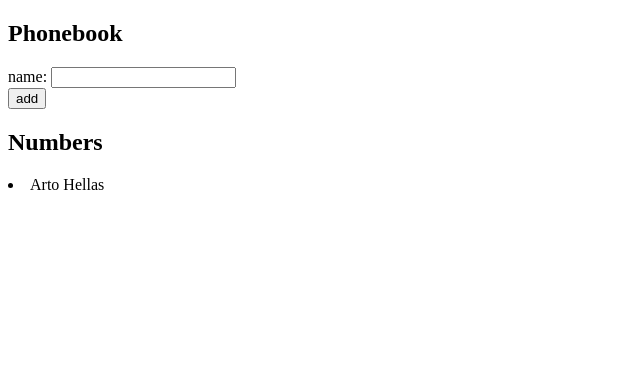
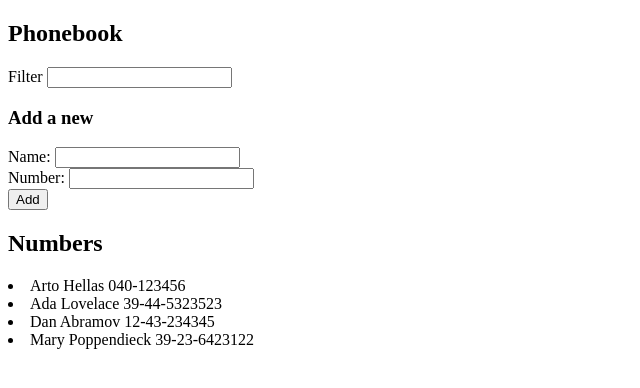
Before and after one commit to jannepark/fullstack-hy2020, a React (Create React App) app in the folder osa2/puhelinluettelo/: page / in a window 1280 px wide. Shown: the top 388 px of the page, without its empty margins (0-640 px from the left). Built offline with nearby package versions, Linux system fonts and the light colour scheme.

Commit message:
2.9, 2.10 Done

```diff
--- a/osa2/puhelinluettelo/src/App.js
+++ b/osa2/puhelinluettelo/src/App.js
@@ -1,43 +1,57 @@
-import { eventWrapper } from '@testing-library/user-event/dist/utils'
 import { useState } from 'react'
-import Person from './components/Person'
+import Persons from './components/Persons'
+import NewPersonForm from './components/NewPersonForm'
+import Filter from './components/Filter'
 
 const App = () => {
   const [persons, setPersons] = useState([
-    { name: 'Arto Hellas' }
+    { name: 'Arto Hellas', number: '040-123456' },
+    { name: 'Ada Lovelace', number: '39-44-5323523' },
+    { name: 'Dan Abramov', number: '12-43-234345' },
+    { name: 'Mary Poppendieck', number: '39-23-6423122' }
   ])
+
   const [newName, setNewName] = useState('')
+  const [newNumber, setNewNumber] = useState('')
+  const [newFilter, setFilter] = useState('')
 
   const addPerson = (event) => {
     event.preventDefault()
     const personObject = {
-      name: newName
+      name: newName,
+      number: newNumber
     }
     if (persons.some(person => person.name === personObject.name)) {
       alert(`${newName} is already added to phonebook`);
     } else {
       setPersons(persons.concat(personObject))
       setNewName('')
+      setNewNumber('')
     }
   }
   const handleNameChange = (event) => {
-    console.log(event.target.value)
     setNewName(event.target.value)
   }
+  const handleNumberChange = (event) => {
+    setNewNumber(event.target.value)
+  }
+  const handleFilterChange = (event) => {
+    setFilter(event.target.value)
+  }
+  const filterPersons = persons.filter(
+    (person) => person.name.toLowerCase().includes(newFilter.toLocaleLowerCase())
+  )
+
   return (
     <div>
       <h2>Phonebook</h2>
-      <form onSubmit={addPerson}>
-        <div>
-          name: <input value={newName} onChange={handleNameChange} />
-        </div>
-        <div>
-          <button type="submit">add</button>
-        </div>
-      </form>
+      <Filter handleFilterChange={handleFilterChange} />
+      <h3>Add a new</h3>
+      <NewPersonForm addPerson={addPerson} handleNameChange={handleNameChange}
+        handleNumberChange={handleNumberChange} newName={newName} newNumber={newNumber}
+      />
       <h2>Numbers</h2>
-      {persons.map(person => <Person key={person.name} person={person} />)}
-      { }
+      <Persons persons={filterPersons}  />
     </div>
   )
 }
--- /dev/null
+++ b/osa2/puhelinluettelo/src/components/Filter.js
@@ -0,0 +1,9 @@
+const Filter = ({handleFilterChange}) => {
+    return (
+      <div>
+      Filter <input onChange={handleFilterChange} />
+
+    </div>
+    )
+  }
+export default Filter
--- /dev/null
+++ b/osa2/puhelinluettelo/src/components/NewPersonForm.js
@@ -0,0 +1,15 @@
+const NewPersonForm = ({addPerson,handleNameChange,handleNumberChange,newName, newNumber}) => {
+    return(
+      <form onSubmit={addPerson}>
+          <div>
+            Name: <input value={newName} onChange={handleNameChange} />
+          </div>
+          <div>
+            Number: <input value={newNumber} onChange={handleNumberChange} />
+          </div>
+          <div>
+            <button type="submit">Add</button>
+          </div>
+        </form>
+    )}
+    export default NewPersonForm
--- a/osa2/puhelinluettelo/src/components/Person.js
+++ b/osa2/puhelinluettelo/src/components/Person.js
@@ -1,6 +1,6 @@
 const Person = ({ person }) => {
     return (
-      <li>{person.name}</li>
+      <li>{person.name} {person.number}</li>
     )
   }
 
--- /dev/null
+++ b/osa2/puhelinluettelo/src/components/Persons.js
@@ -0,0 +1,11 @@
+import Person from './Person'
+
+const Persons = ({ persons }) => {
+    return (
+        <>
+            {persons.map(person => <Person key={person.name} person={person} />)}
+        </>
+    )
+
+}
+export default Persons
```
